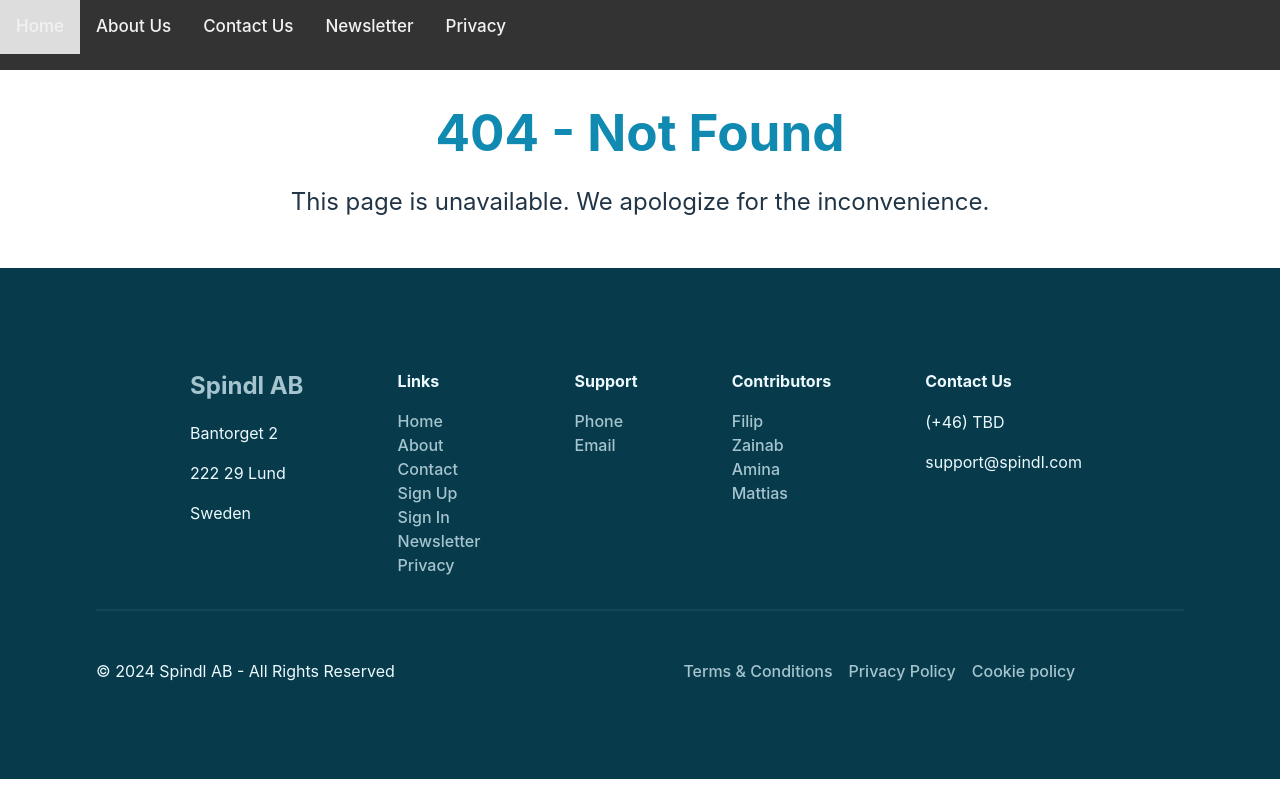
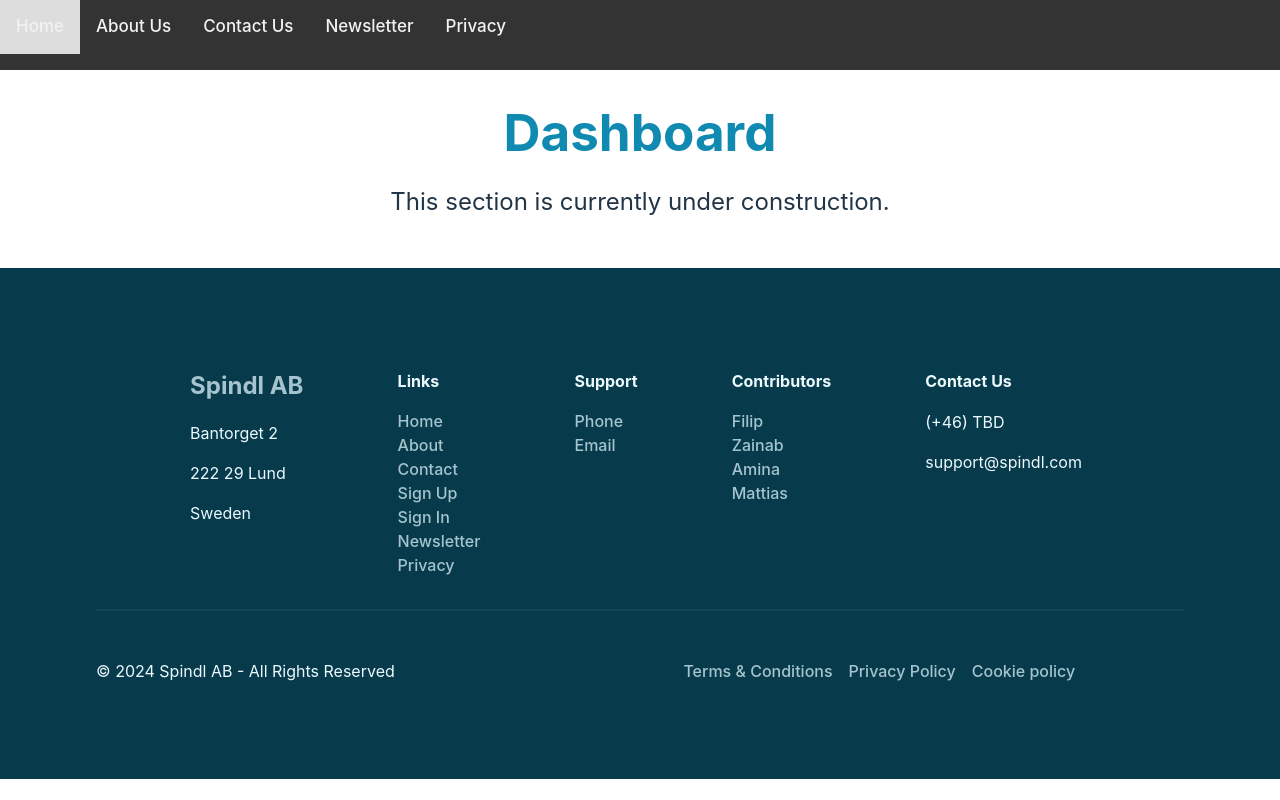
Before and after one commit to MinaStormcloud/Spindl_APL, a React (Vite) app in the folder spindl_apl.client/: page /dashboard in a window 1280 px wide. Built offline with nearby package versions, Linux system fonts and the light colour scheme.

Commit message:
CodeCleanUp

```diff
--- a/spindl_apl.client/src/App.jsx
+++ b/spindl_apl.client/src/App.jsx
@@ -9,6 +9,7 @@
 import Login from './pages/login/Login';
 import Register from './pages/register/Register';
 import Privacy from './pages/privacy/Privacy';
+import Dashboard from './pages/dashboard/Dashboard';//under construction
 import NotFound from './pages/404/NotFound';
 
 function App() {
@@ -24,6 +25,7 @@
             <Route path="/login" element={<Login />} />
             <Route path="/subscribe" element={<Subscribe />} />
             <Route path="/privacy" element={<Privacy />} />
+            <Route path="/dashboard" element={<Dashboard />} />
             <Route path="*" element={<NotFound />} />
           </Routes>
         </Layout>
--- a/spindl_apl.client/src/components/navbar/NavBar.jsx
+++ b/spindl_apl.client/src/components/navbar/NavBar.jsx
@@ -13,7 +13,7 @@
         <li><Link to="/subscribe">Newsletter</Link></li>
         <li><Link to="/privacy">Privacy</Link></li>
         <li className="icon">
-        {/*<i className="fa fa-bars">=</i>  */}
+        { <i className="fa fa-bars">=</i>  }
               <a href="/about" onClick={()=>this.handleLinkClick()}>About Us</a>
               <a href="/contact" onClick={()=>this.handleLinkClick()}>Contact Us</a>
               <a href="/subscribe" onClick={()=>this.handleLinkClick()}>Newsletter</a>
--- a/spindl_apl.client/src/dashboard-components/dashboard-css/Dashboard.css
+++ b/spindl_apl.client/src/dashboard-components/dashboard-css/Dashboard.css
@@ -72,3 +72,8 @@
     opacity: 0.5;
     text-decoration: none;
   }
+
+  .dashboard-paragraph{
+    text-align: center;
+    font-size: 1.5rem;
+}
--- a/spindl_apl.client/src/pages/dashboard/Dashboard.jsx
+++ b/spindl_apl.client/src/pages/dashboard/Dashboard.jsx
@@ -1,15 +1,17 @@
 import React from "react";
-import SideMenu from "../../dashboard-components/sidemenu/SideMenu";
-import DashboardContent from "./DashboardContent";
-import "../../dashboard-components/dashboard-css/Dashboard.css";
+import '../../dashboard-components/dashboard-css/Dashboard.css';
 
-const Dashboard = () => {
+export default function Dashboard() {
   return (
-    <div className="dashboard-container">
-      <SideMenu />
-      <DashboardContent />
+    <div id="dashboard">
+      <div>
+        <h1 className="h1">Dashboard</h1>
+      </div>
+      <div>
+        <p className="dashboard-paragraph">
+        This section is currently under construction.
+        </p>
+      </div>
     </div>
   );
-};
-
-export default Dashboard;
+}
--- a/spindl_apl.client/src/pages/login/Login.css
+++ b/spindl_apl.client/src/pages/login/Login.css
@@ -27,7 +27,6 @@
       border-radius: 0 0 1rem 1rem;
       box-shadow: 0 0.3rem 0.3rem rgba(0, 0, 0, 0.05), inset 0 -0.57rem 2rem rgba(229, 225, 187, 0.5);
     }
-
   }
 
   .register-title {
--- a/spindl_apl.client/src/pages/register/Register.css
+++ b/spindl_apl.client/src/pages/register/Register.css
@@ -6,6 +6,10 @@
     --white: #ecf9fd;
     --red: #ef476f;
     --green: #06d6a0;
+  }
+
+  .radioGroup input[type="radio"] {
+    display: none;
   }
 
   .form-container {
```
Also changed, not shown: spindl_apl.client/src/components/sidebar/SideBar.css (deleted, +0 -33 lines), spindl_apl.client/src/components/sidebar/SideBar.jsx (deleted, +0 -19 lines).
